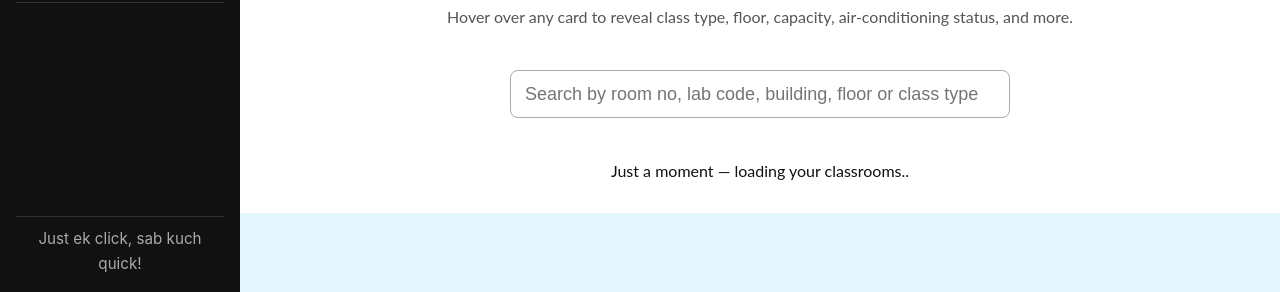
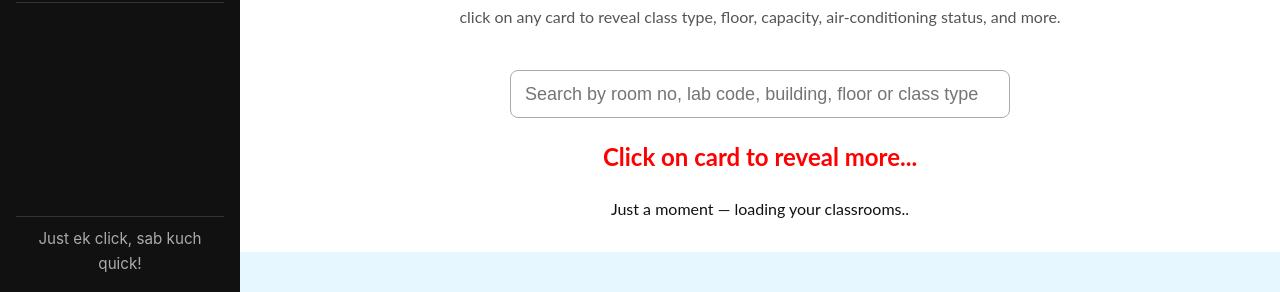
Before and after one commit to raushan0301/snaplocate-v2, a website with bundled scripts: page Public/classroom.html in a window 1280 px wide. Shown: the part 508-800 px from the top of the page. Built offline with nearby package versions, Linux system fonts and the light colour scheme; no server answers.

Commit message:
red message for flip

```diff
--- a/Public/classroom.html
+++ b/Public/classroom.html
@@ -67,7 +67,7 @@
 
   <div class="card-section-header">
     <h3 class="card-section-title">Thapar University Classrooms</h3>
-    <p class="card-section-description">Hover over any card to reveal class type, floor, capacity, air-conditioning status, and more.</p>
+    <p class="card-section-description">click on any card to reveal class type, floor, capacity, air-conditioning status, and more.</p>
   </div>
 
   <!-- 🔍 Search -->
@@ -79,7 +79,7 @@
       class="classroomSearch-Input"
     />
   </div>
-
+  <h3 class="message">Click on card to reveal more...</h3>
   <!-- ❗ No Classroom Found Message -->
   <div id="noClassroomResults" style="text-align: center; display: none; color: #888;">
     Sorry, we couldn’t find any results. Please try a different keyword.
--- a/Public/classroompage.css
+++ b/Public/classroompage.css
@@ -128,7 +128,11 @@ img {
 #classroomSearchInput::placeholder {
   font-size: 18px;
 }
-
+.message {
+  text-align: center;
+  color: red;
+  font-size: 1.5rem;
+}
 /* ===== Card Section Header ===== */
 .card-section-header {
   text-align: center;
--- a/Public/professorPage.css
+++ b/Public/professorPage.css
@@ -146,6 +146,11 @@ img {
 .card-section-description {
   font-size: 1rem;
   color: #555;
+}
+.message {
+  text-align: center;
+  color: red;
+  font-size: 1.5rem;
 }
 /* ===== Card Styles ===== */
 .card-container {
```
Also changed, not shown: Public/professor.html (+2 -2 lines), 1 other file.
